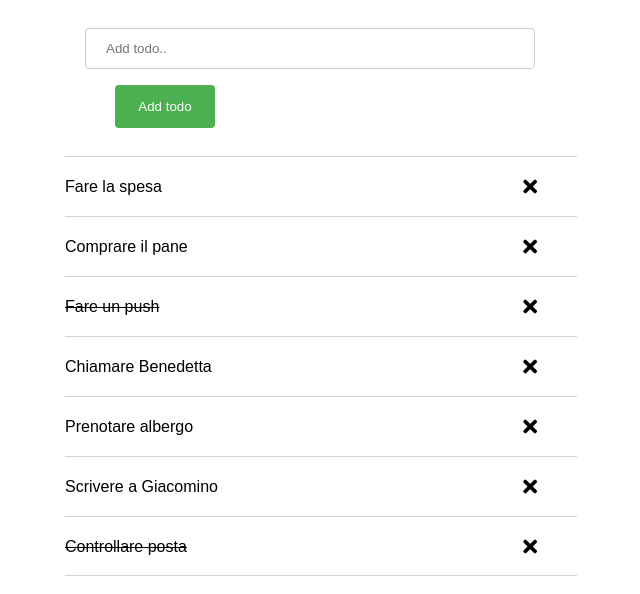
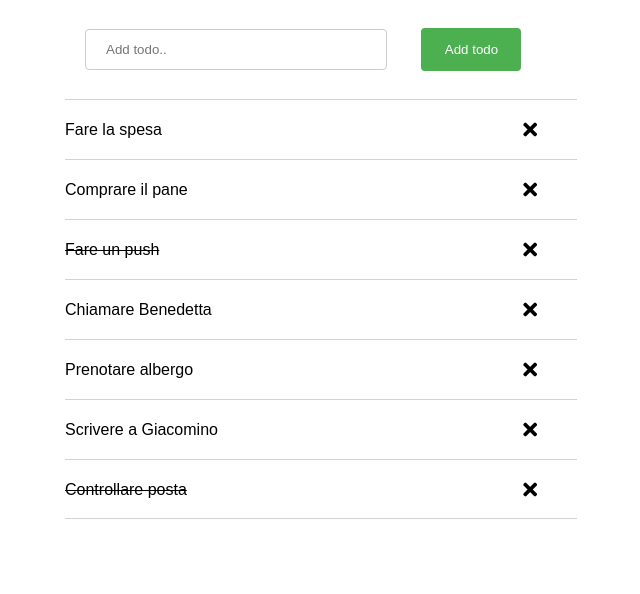
Before and after one commit to PaoloSergi/vue-todolist, a plain HTML site: page index.html in a window 1280 px wide. Shown: the whole page, without its empty margins (319-959 px from the left). Drawn offline with nearby package versions, Linux system fonts and the light colour scheme.

Commit message:
cambiato css

```diff
--- a/css/style.css
+++ b/css/style.css
@@ -16,9 +16,10 @@ width: 40%;
 }
 
 nav input[type=text]{
-    width: 450px;
+    width: calc(100% - 170px);
     padding: 12px 20px;
     margin: 8px 0;
+    margin-right: 30px;
     display: inline-block;
     border: 1px solid #ccc;
     border-radius: 4px;
@@ -32,7 +33,6 @@ background-color: #4CAF50;
 color: white;
 padding: 14px 20px;
 margin: 8px 0;
-margin-left: 30px;
 border: none;
 border-radius: 4px;
 cursor: pointer;
```
